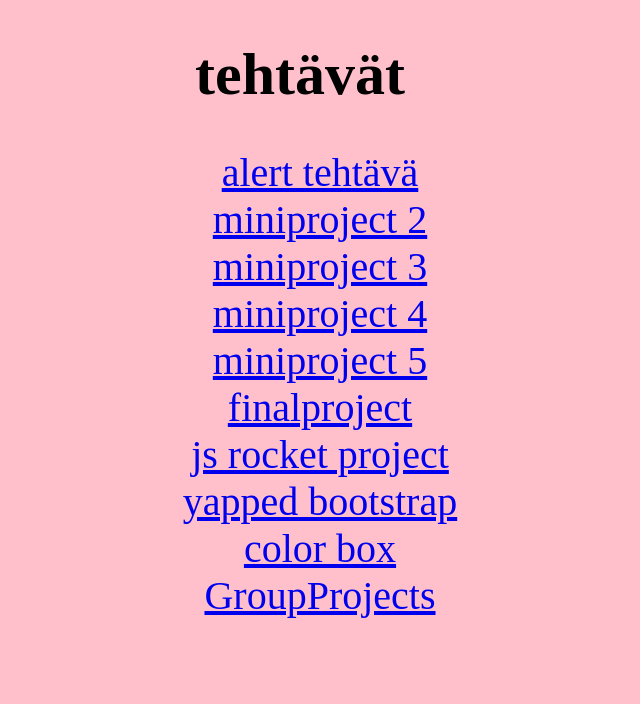
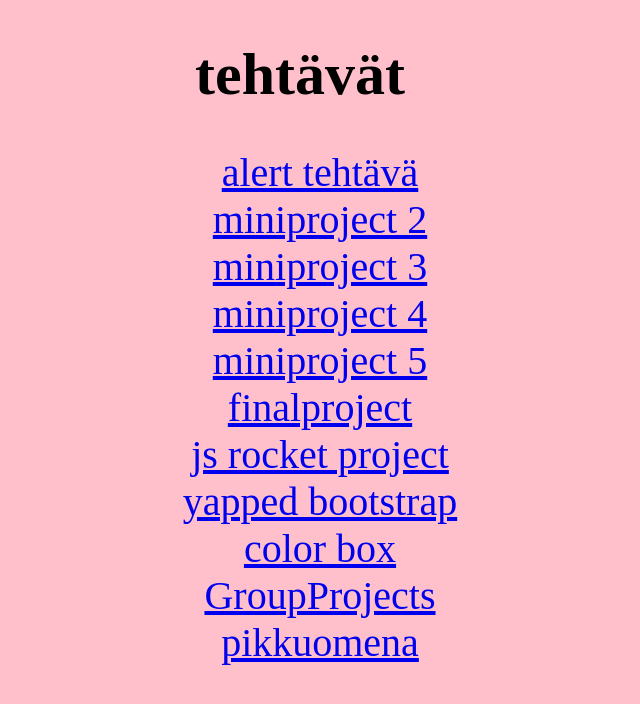
Before and after one commit to eemelirusane/eemelirusane.github.io, a plain HTML site: page tehtavat/index.html in a window 1280 px wide. Shown: the whole page, without its empty margins (340-980 px from the left). Drawn offline with Linux system fonts and the light colour scheme.

Commit message:
Update index.html

```diff
--- a/tehtavat/index.html
+++ b/tehtavat/index.html
@@ -22,6 +22,7 @@
   <li><a href="bootstrap/index.html"> yapped bootstrap</a></li>
   <li><a href="jsrocket/index.html"> color box</a></li>
   <li><a href="../../lohjanbodaus.github.io/index.html"> GroupProjects</a></li>
+  <li><a href="C:\Users\eemel\OneDrive - Luksia\Ohjelmointi\github.io\eemelirusane.github.io\pikkuomena\etusivu.html">pikkuomena</a></li>
   </ul>
    </body>
 </html>
```
